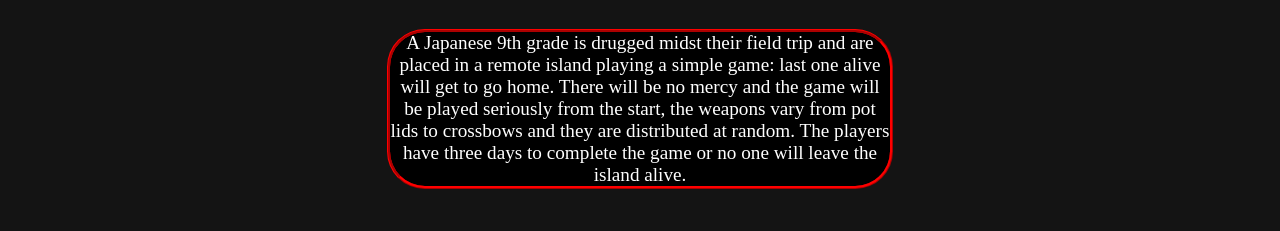
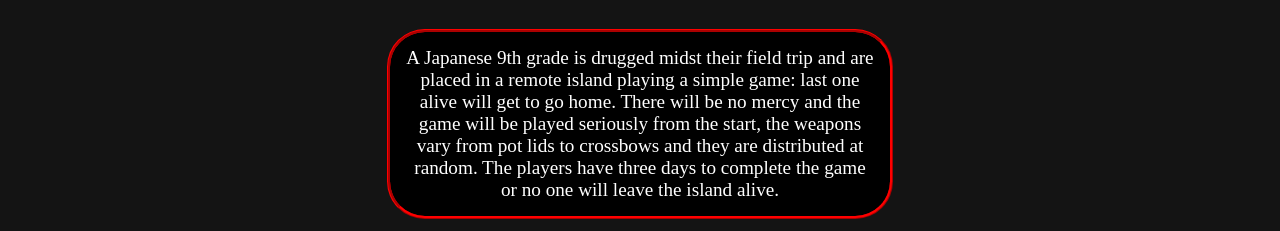
Before and after one commit to Apekkihub/Apekkihub.github.io, a plain HTML site: page Module4/second.html in a window 1280 px wide. Shown: the part 561-792 px from the top of the page. Drawn offline with Linux system fonts and the light colour scheme.

Commit message:
Intropadding

```diff
--- a/Module4/styles.css
+++ b/Module4/styles.css
@@ -86,6 +86,7 @@ figcaption {
     border-radius: 1cm;
     border-style: ridge;
     border-color: red;
+    padding: 0.4cm;
 }
 
 .text-example {
```
